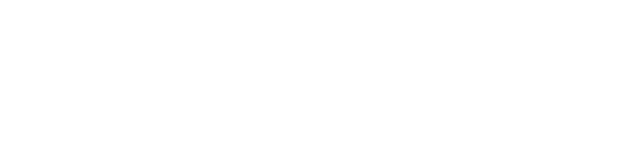
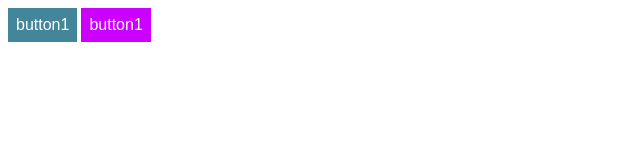
Before and after one commit to azheriqbal80/testRepo, a plain HTML site: page index.html in a window 1280 px wide. Shown: the whole page, without its empty margins (0-640 px from the left). Drawn offline with Linux system fonts and the light colour scheme.

Commit message:
uiChanges

```diff
--- /dev/null
+++ b/build/css/_variables.css
@@ -0,0 +1,36 @@
+/**
+ * Do not edit directly
+ * Generated on Mon, 27 Jun 2022 19:11:49 GMT
+ */
+
+:root {
+  --global-color-2: #cc00ff;
+  --global-color-1: #438599;
+  --global-font-families-axiforma: Axiforma;
+  --global-line-heights-0: AUTO;
+  --global-font-weights-axiforma-0: SemiBold;
+  --global-font-size-0: 12;
+  --global-letter-spacing-0: 0%;
+  --global-paragraph-spacing-0: 0;
+  --global-text-1: [object Object];
+  --global-text-case-none: none;
+  --global-text-decoration-none: none;
+  --global-btn-br: 4;
+}
+
+.btn-1,
+.btn-2 {
+  border: none;
+  color: white;
+  padding: 8px;
+}
+.btn-1 {
+  background-color: var(--global-color-1);
+  font-size: var(--global-font-size-0);
+  border-radius: var(--global-btn-br);
+}
+.btn-2 {
+  background-color: var(--global-color-2);
+  font-size: var(--global-font-size-0);
+  border-radius: var(--global-btn-br);
+}
--- a/index.html
+++ b/index.html
@@ -4,7 +4,11 @@
     <meta charset="UTF-8" />
     <meta http-equiv="X-UA-Compatible" content="IE=edge" />
     <meta name="viewport" content="width=device-width, initial-scale=1.0" />
+    <link rel="stylesheet" href="./build/css/_variables.css" />
     <title>Document</title>
   </head>
-  <body></body>
+  <body>
+    <button type="button" class="btn-1">button1</button>
+    <button type="button" class="btn-2">button1</button>
+  </body>
 </html>
```
Also changed, not shown: build/android/src/main/res/values/style_dictionary_colors.xml (added, +9 -0 lines), config.json (added, +32 -0 lines).
